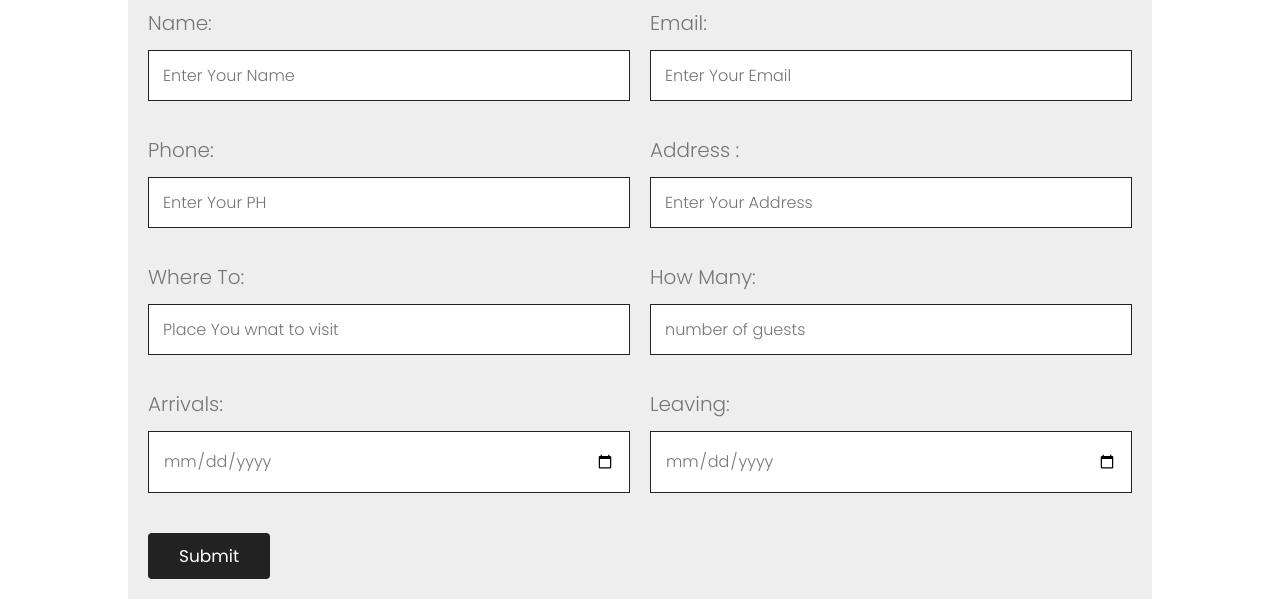
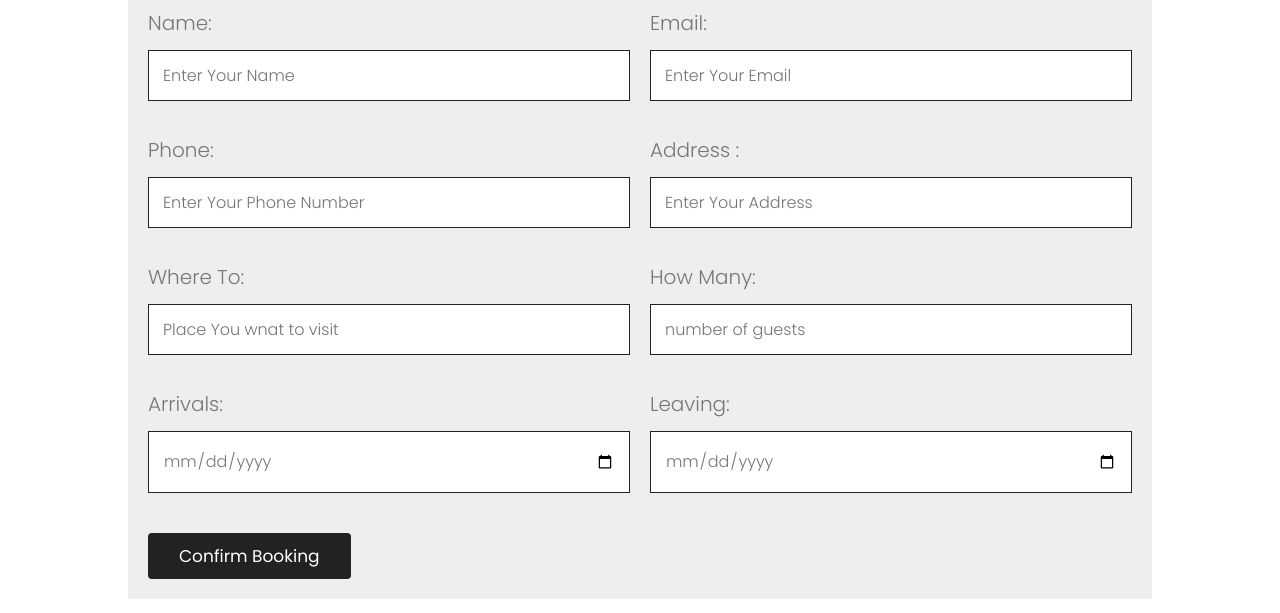
Before and after one commit to bhimbhat/final_major_project, a plain HTML site: page book.html in a window 1280 px wide. Shown: the part 339-952 px from the top of the page. Drawn offline with nearby package versions, Linux system fonts and the light colour scheme.

Commit message:
front-end design changes

```diff
--- a/book.html
+++ b/book.html
@@ -110,7 +110,7 @@ http://www.templatemo.com/tm-409-travel
 
                 <div class="inputbox">
                     <span>Phone:</span>
-                    <input type="number" placeholder="Enter Your PH" name="number">
+                    <input type="number" placeholder="Enter Your Phone Number" name="number">
                 </div>
                 <div class="inputbox">
                     <span>Address :</span>
@@ -135,10 +135,13 @@ http://www.templatemo.com/tm-409-travel
                 </div>
             </div>
 
-            <input type="submit" value="submit" class="btn" name="send">
+            <input type="submit" value="Confirm Booking" class="btn" name="send">
         </form>
 
     </section>
+
+
+
 
     <!-- booking section end -->
 
--- a/css/style.css
+++ b/css/style.css
@@ -433,6 +433,8 @@ color: var(--black);
 }
 /* services-section-end */
 
+
+
 /* footer */
 
 .footer {
```
Also changed, not shown: Package.html (+2 -1 lines), details.html (+1 -1 lines).
